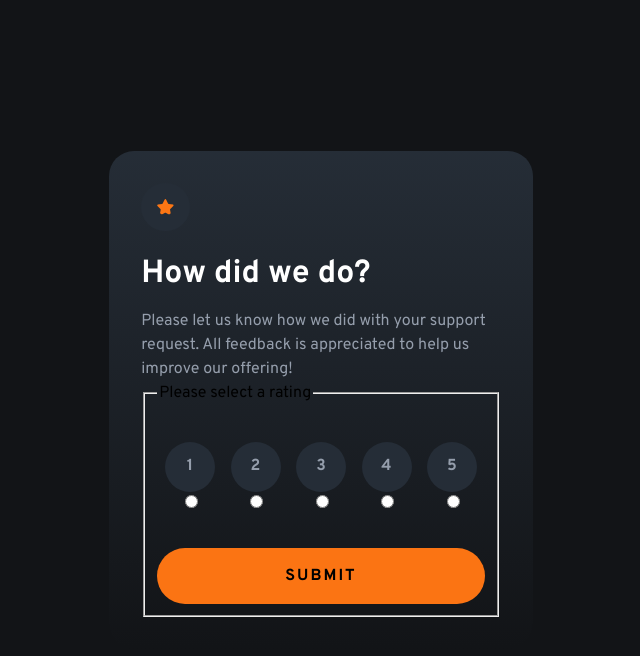
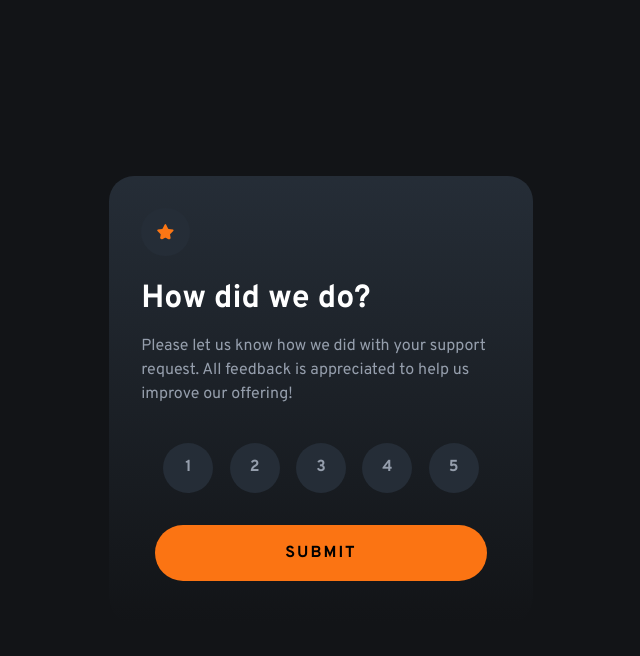
Before and after one commit to Chris-Wagg/interactive-rating, a Next.js app: page / in a window 1280 px wide. Shown: the top 656 px of the page, without its empty margins (319-959 px from the left). Built offline with nearby package versions, Linux system fonts and the light colour scheme.

Commit message:
form fixes

```diff
--- a/src/app/globals.css
+++ b/src/app/globals.css
@@ -243,34 +243,25 @@ input:checked + .rating-number {
 }
 /* ----------------------- */
 
-/* TODO: fix all this shit */
-
 #radios label {
 	position: relative;
 }
 
-/* input[type='radio'] {
+input[type='radio'] {
+	clip: rect(1px, 1px, 1px, 1px);
+	clip-path: inset(50%);
+	height: 1px;
+	width: 1px;
+	margin: -1px;
+	overflow: hidden;
+	padding: 0;
 	position: absolute;
-	visibility: hidden;
-} */
+}
 
 input:focus-visible + .rating-number {
 	background-color: var(--clr-white);
 	color: black;
 }
-
-/* .rating-number {
-	color: var(--clr-light-grey);
-	background-color: var(--clr-dark-blue);
-	border: 0;
-	border-radius: 999px;
-	height: 50px;
-	width: 50px;
-	font-weight: 700;
-	display: flex;
-	align-items: center;
-	justify-content: center;
-} */
 
 input[type='radio']:checked + .rating-number {
 	background-color: var(--clr-white);
@@ -281,11 +272,17 @@ input[type='radio']:checked + .rating-number {
 	color: red;
 }
 
-/* fieldset {
+fieldset {
 	border: 0;
 }
 
 legend {
-	visibility: hidden;
+	clip: rect(1px, 1px, 1px, 1px);
+	clip-path: inset(50%);
 	height: 1px;
-} */
+	width: 1px;
+	margin: -1px;
+	overflow: hidden;
+	padding: 0;
+	position: absolute;
+}
--- a/src/app/page.js
+++ b/src/app/page.js
@@ -21,20 +21,20 @@ export default function Home() {
 	}
 
 	// checks the rating number on submit and sets the corresponding error message and sets the error boolean
-	const validateRating = () => {
-		let errorMessage = {}
-		if (
-			selectedRating === 0 ||
-			selectedRating === null ||
-			selectedRating === undefined
-		) {
-			errorMessage.text = 'Please select a rating'
-			setErrorMessage(errorMessage)
-		} else if (selectedRating >= 1) {
-			errorMessage.text = ''
-			setErrorMessage(errorMessage)
-		}
-	}
+	// const validateRating = () => {
+	// 	let errorMessage = {}
+	// 	if (
+	// 		selectedRating === 0 ||
+	// 		selectedRating === null ||
+	// 		selectedRating === undefined
+	// 	) {
+	// 		errorMessage.text = 'Please select a rating'
+	// 		setErrorMessage(errorMessage)
+	// 	} else if (selectedRating >= 1) {
+	// 		errorMessage.text = ''
+	// 		setErrorMessage(errorMessage)
+	// 	}
+	// }
 
 	const router = useRouter()
 
@@ -57,7 +57,7 @@ export default function Home() {
 
 	const submitValidation = (e) => {
 		e.preventDefault()
-		validateRating()
+		// validateRating()
 		handleNavigate()
 	}
 
@@ -93,12 +93,8 @@ export default function Home() {
 
 							<div className='rating-button-container'>
 								<div>
-									<label
-										htmlFor='rating-1'
-										className='rating-number'>
-										1
-									</label>
 									<input
+										required
 										type='radio'
 										name='rating'
 										id='rating-1'
@@ -106,14 +102,14 @@ export default function Home() {
 										checked={selectedRating === 1}
 										onChange={handleChange}
 									/>
+									<label
+										htmlFor='rating-1'
+										className='rating-number'>
+										1
+									</label>
 									{/* <div className='rating-number'>1</div> */}
 								</div>
 								<div>
-									<label
-										htmlFor='rating-2'
-										className='rating-number'>
-										2
-									</label>
 									<input
 										type='radio'
 										name='rating'
@@ -123,14 +119,14 @@ export default function Home() {
 										onChange={handleChange}
 										on
 									/>
+									<label
+										htmlFor='rating-2'
+										className='rating-number'>
+										2
+									</label>
 									{/* <div className='rating-number'>2</div> */}
 								</div>
 								<div>
-									<label
-										htmlFor='rating-3'
-										className='rating-number'>
-										3
-									</label>
 									<input
 										type='radio'
 										name='rating'
@@ -139,14 +135,14 @@ export default function Home() {
 										checked={selectedRating === 3}
 										onChange={handleChange}
 									/>
+									<label
+										htmlFor='rating-3'
+										className='rating-number'>
+										3
+									</label>
 									{/* <div className='rating-number'>3</div> */}
 								</div>
 								<div>
-									<label
-										htmlFor='rating-4'
-										className='rating-number'>
-										4
-									</label>
 									<input
 										type='radio'
 										name='rating'
@@ -155,14 +151,14 @@ export default function Home() {
 										checked={selectedRating === 4}
 										onChange={handleChange}
 									/>
+									<label
+										htmlFor='rating-4'
+										className='rating-number'>
+										4
+									</label>
 									{/* <div className='rating-number'>4</div> */}
 								</div>
 								<div>
-									<label
-										htmlFor='rating-5'
-										className='rating-number'>
-										5
-									</label>
 									<input
 										type='radio'
 										name='rating'
@@ -171,6 +167,11 @@ export default function Home() {
 										checked={selectedRating === 5}
 										onChange={handleChange}
 									/>
+									<label
+										htmlFor='rating-5'
+										className='rating-number'>
+										5
+									</label>
 									{/* <div className='rating-number'>5</div> */}
 								</div>
 							</div>
```
